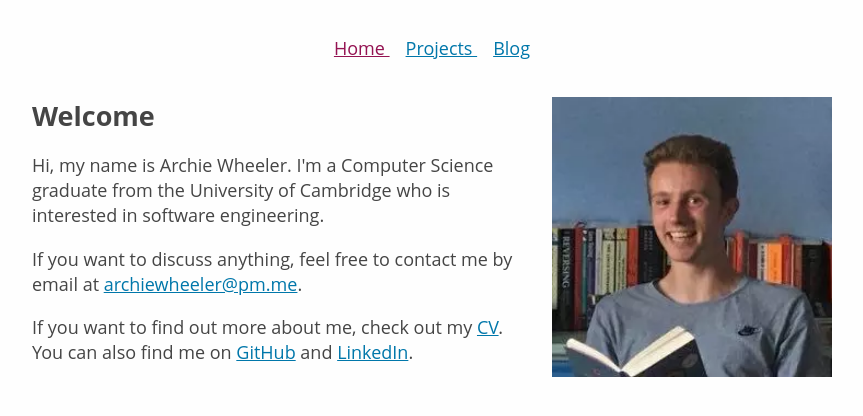
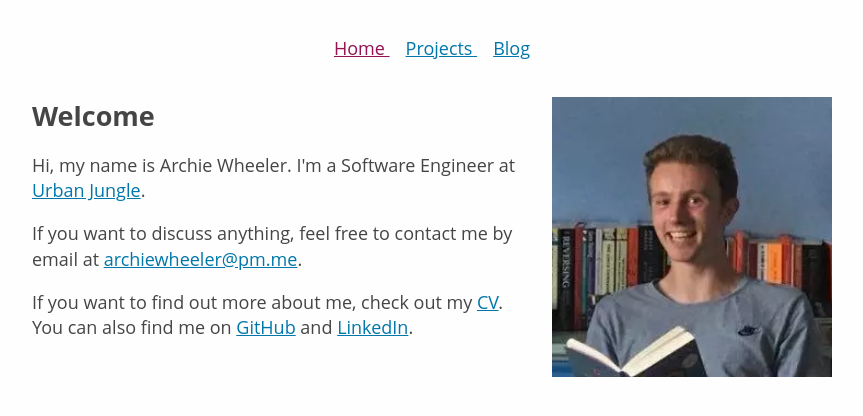
Before and after one commit to archwheeler/archwheeler.github.io, a Jekyll site: the page built from index.html, in a window 1280 px wide. Shown: the top 416 px of the page, without its empty margins (208-1071 px from the left). Built offline with Jekyll 4.4.1, drawn with Linux system fonts in a browser that asks for light colours.

Commit message:
Update profile description

```diff
--- a/index.html
+++ b/index.html
@@ -4,7 +4,7 @@ title: Home
 <div class="profile">
     <img alt="Profile picture" src="assets/profile.webp" width="256" height="256">
     <h1>Welcome</h1>
-    <p>Hi, my name is Archie Wheeler. I'm a Computer Science graduate from the University of Cambridge who is interested in software engineering.</p>
+    <p>Hi, my name is Archie Wheeler. I'm a Software Engineer at <a href="https://myurbanjungle.com/">Urban Jungle</a>.</p>
     <p>If you want to discuss anything, feel free to contact me by email at <a href="mailto:archiewheeler@pm.me">archiewheeler@pm.me</a>.</p>
 </div>
 <p>If you want to find out more about me, check out my <a href="assets/CV.pdf">CV</a>. You can also find me on <a href="https://github.com/archwheeler">GitHub</a> and <a href="https://www.linkedin.com/in/archie-wheeler/">LinkedIn</a>.</p>
```
